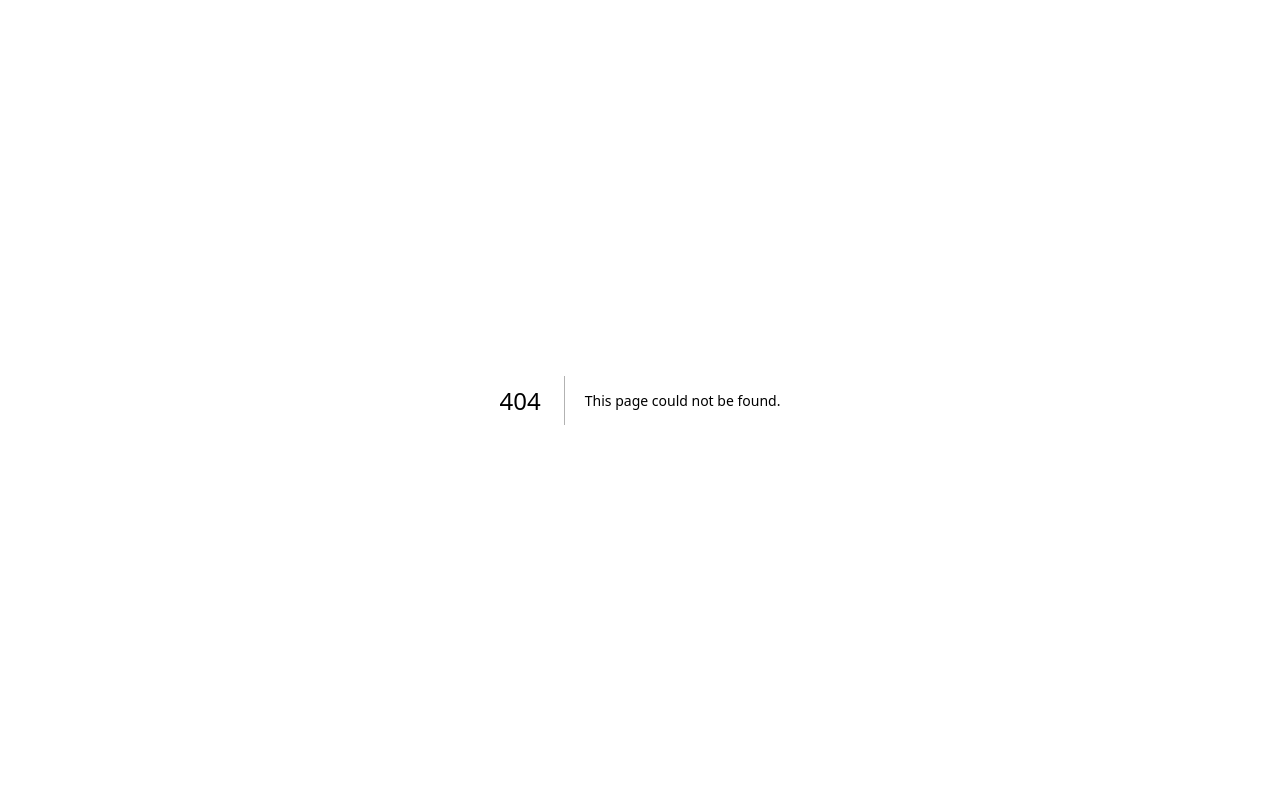
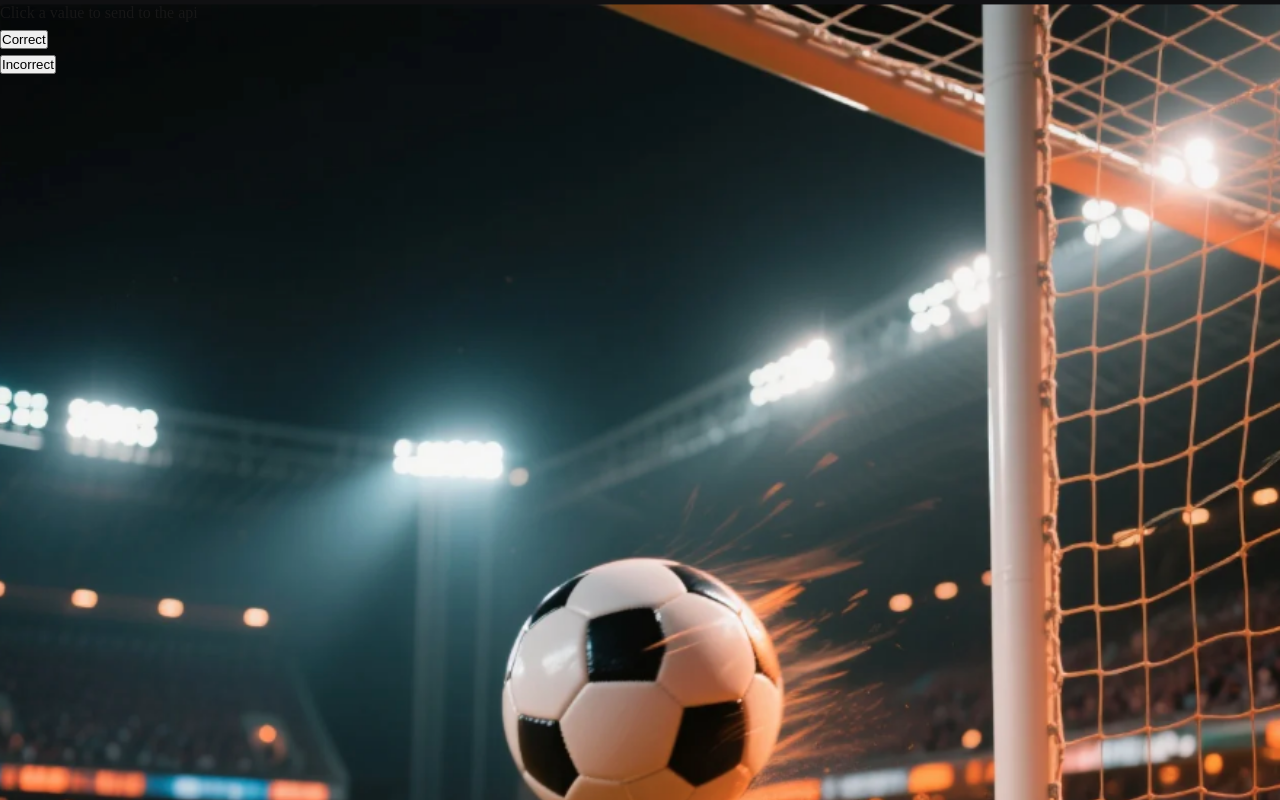
Before and after one commit to marcdavison/fsp-nextjs, a Next.js app: page /auth in a window 1280 px wide. Before the commit this address had no page. Built offline with nearby package versions, Linux system fonts and the light colour scheme.

Commit message:
copy in and update basic session cookie check, client calls api with value, session stores cookie and redirects, middleware checks

```diff
--- /dev/null
+++ b/app/auth/page.tsx
@@ -0,0 +1,62 @@
+'use client';
+
+import { useEffect } from 'react';
+import { useRouter } from 'next/navigation';
+
+export default function ClientComponent() {
+  const router = useRouter();
+
+
+  function sendCorrect() {
+    const value = 'correct-value';
+    fetch('/api/session', {
+      method: 'POST',
+      body: JSON.stringify({ value }),
+      headers: {
+        'Content-Type': 'application/json',
+      },
+    })
+      .then((res) => {
+        if (res.ok) {
+          console.log('cookie stored .. ');
+          router.push('/dashboard'); // ✅ This triggers a GET request
+        } else {
+          console.error('Failed to store cookie');
+        }
+      })
+      .catch((err) => {
+        console.error('Error posting to API:', err);
+      });
+
+
+  }
+
+  function sendIncorrect() {
+    const value = 'incorrect-value';
+    fetch('/api/session', {
+      method: 'POST',
+      body: JSON.stringify({ value }),
+      headers: {
+        'Content-Type': 'application/json',
+      },
+    })
+      .then((res) => {
+        if (res.ok) {
+          console.log('cookie stored .. ');
+          router.push('/dashboard'); // ✅ This triggers a GET request
+        } else {
+          console.error('Failed to store cookie');
+        }
+      })
+      .catch((err) => {
+        console.error('Error posting to API:', err);
+      });
+
+  }
+
+  return <div>
+    <p>Click a value to send to the api</p>
+    <p><input type="button" onClick={sendCorrect} value="Correct" /></p>
+    <p><input type="button" onClick={sendIncorrect}  value="Incorrect" /></p>
+  </div>;
+}
--- /dev/null
+++ b/app/dashboard/page.tsx
@@ -0,0 +1,5 @@
+
+export default function Dashboard() {
+
+  return <div>In the dashbaord</div>;
+}
--- /dev/null
+++ b/app/other/page.tsx
@@ -0,0 +1,3 @@
+export default function Other() {
+    return <div>Other page</div>
+}
```
Also changed, not shown: app/api/session/route.tsx (added, +15 -0 lines), middleware.ts (added, +18 -0 lines).
